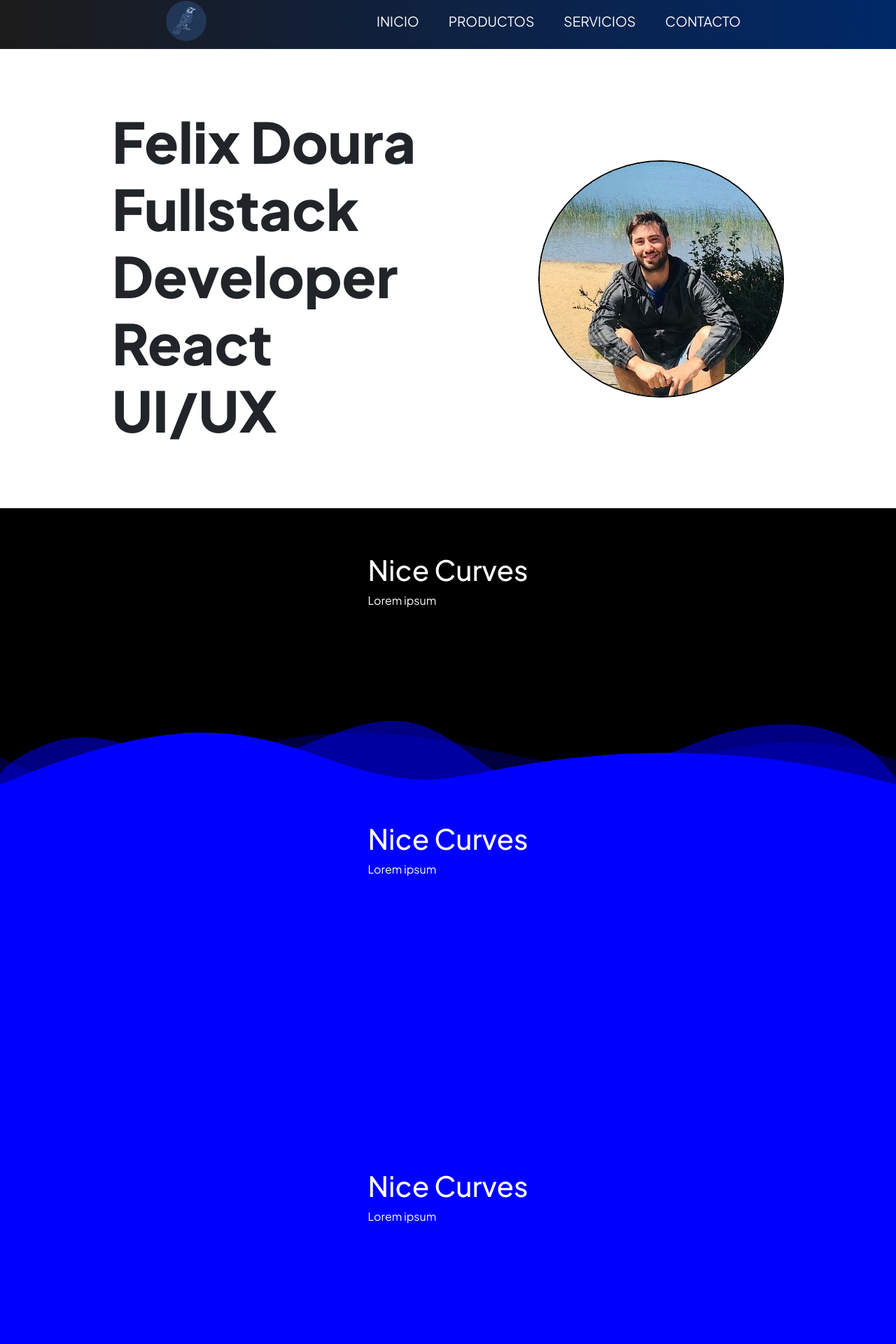
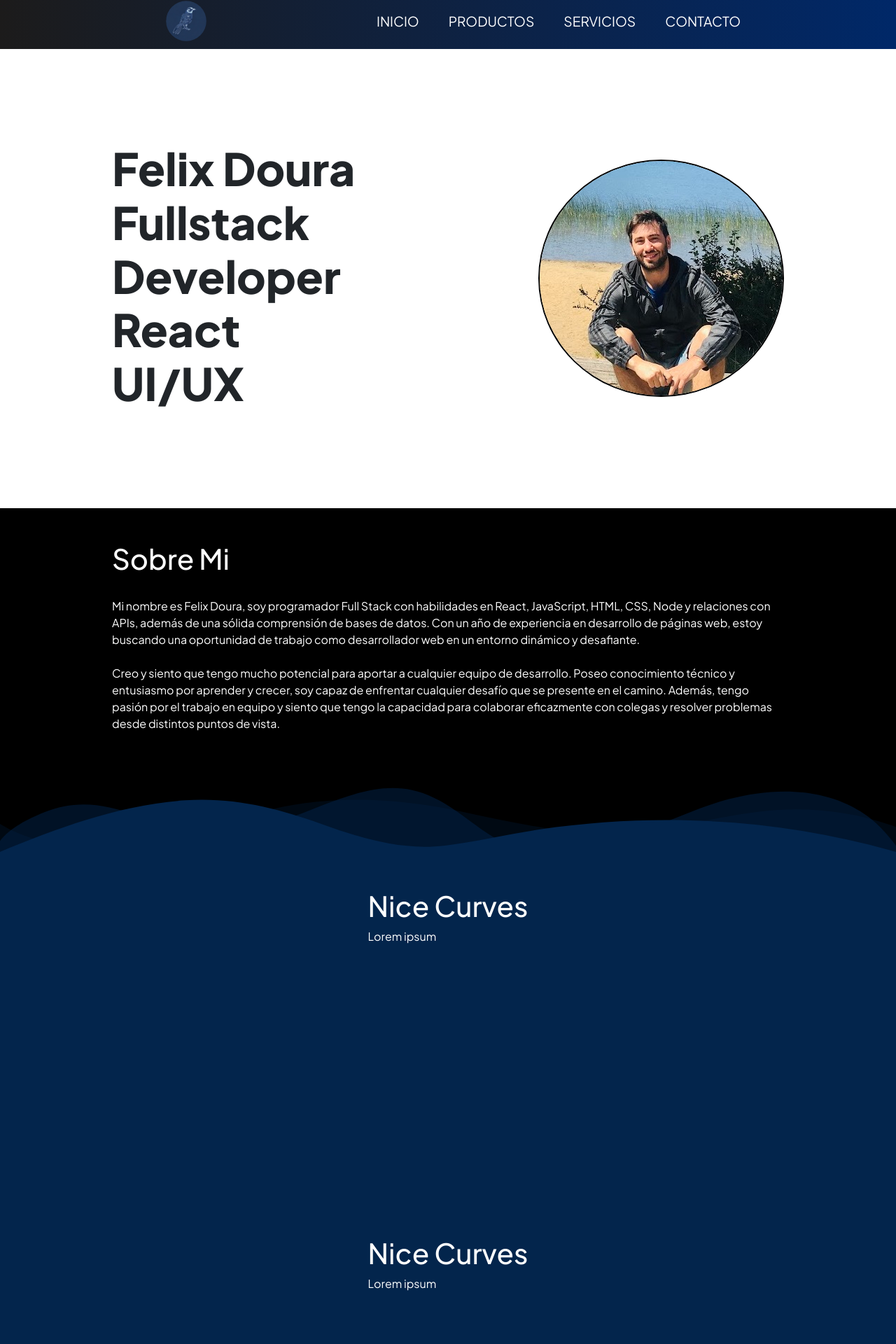
Before and after one commit to felixdoura/felixdoura.github.io, a React (Create React App) app: page / in a window 1280 px wide. Shown: the part 10-1930 px from the top of the page at 70% size. Built offline with nearby package versions, Linux system fonts and the light colour scheme.

Commit message:
Done with the About section

```diff
--- a/src/components/HeroSection.css
+++ b/src/components/HeroSection.css
@@ -10,13 +10,13 @@
 
 .hero-wrapper {
     display: flex;
-    gap: 8rem;
+    gap: 4rem;
     align-items: center;
     justify-content: center;
 }
 
 .hero-title {
-    font-size: 5rem;
+    font-size: 4rem;
     font-weight: 700;
 }
 
--- a/src/components/Navbar.css
+++ b/src/components/Navbar.css
@@ -40,6 +40,7 @@
 
 .logo-img {
     height: 100%;
+    width: 100%;
     font-size: 1.8rem;
     padding: 0.7rem;
     border-radius: 50%;
--- a/src/components/SectionAbout.css
+++ b/src/components/SectionAbout.css
@@ -1,10 +1,11 @@
 .about-container {
-    padding: 4rem 10rem;
+    padding: 3rem 10rem 10rem 10rem;
     position: relative;
     display: flex;
     flex-direction: column;
     align-items: center;
     min-height: 400px;
+    max-width: 100%;
 }
 
 .about-divider {
@@ -25,42 +26,19 @@
 }
 
 .about-divider .shape-fill {
-    fill: blue;
+    fill: #03254C;
 }
 
 @media screen and (max-width: 990px) {
     .about-divider svg {
         height: 50px;
     }
+
+    .about-container {
+        padding: 2rem 4rem;
+    }
+
+    .about-wrapper {
+        padding-bottom: 4rem;
+    }
 }
-
-/* .curve {
-    position: absolute;
-    height: 225px;
-    width: 100%;
-    bottom: 0;
-    left: 0;
-
-}
-
-.curve::before {
-    content: '';
-    display: block;
-    position: absolute;
-    border-radius: 100% 50%;
-    width: 55%;
-    height: 100%;
-    background-color: blue;
-    transform: translate(85%, 60%);
-}
-
-.curve::after {
-    content: '';
-    display: block;
-    position: absolute;
-    border-radius: 100% 50%;
-    width: 55%;
-    height: 100%;
-    background-color: black;
-    transform: translate(-4%, 40%);
-} */
--- a/src/components/SectionAbout.js
+++ b/src/components/SectionAbout.js
@@ -6,8 +6,10 @@ function SectionAbout() {
     <>
       <div className='about-container'>
         <div className='about-wrapper'>
-          <h1>Nice Curves</h1>
-          <p>Lorem ipsum</p>
+          <h1>Sobre Mi</h1>
+          <p><br />Mi nombre es Felix Doura, soy programador Full Stack con habilidades en React, JavaScript, HTML, CSS, Node y relaciones con APIs, además de una sólida comprensión de bases de datos. Con un año de experiencia en desarrollo de páginas web, estoy buscando una oportunidad de trabajo como desarrollador web en un entorno dinámico y desafiante.
+          <br /> <br />
+          Creo y siento que tengo mucho potencial para aportar a cualquier equipo de desarrollo. Poseo conocimiento técnico y entusiasmo por aprender y crecer, soy capaz de enfrentar cualquier desafío que se presente en el camino. Además, tengo pasión por el trabajo en equipo y siento que tengo la capacidad para colaborar eficazmente con colegas y resolver problemas desde distintos puntos de vista.</p>
         </div>
         <div className="about-divider">
           <svg data-name="Layer 1" xmlns="http://www.w3.org/2000/svg" viewBox="0 0 1200 120" preserveAspectRatio="none">
--- a/src/pages/Home.css
+++ b/src/pages/Home.css
@@ -34,7 +34,7 @@
 
 .stack-section {
     padding: 3rem 10rem;
-    background-color: blue;
+    background-color: #03254C;
     color: white;
     height: 85%;
     width: 100%;
@@ -46,7 +46,7 @@
 
 .portfolio-section {
     padding: 3rem 10rem;
-    background-color: blue;
+    background-color: #03254C;
     color: white;
 }
 
@@ -80,7 +80,7 @@
 }
 
 .education-top-divider .shape-fill {
-    fill: blue;
+    fill: #03254C;
 }
 
 @media screen and (max-width: 990px) {
```
